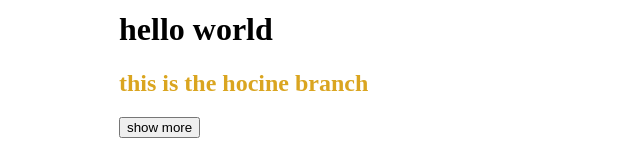
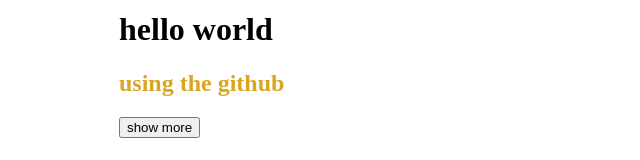
Before and after one commit to farhihocine/myproject, a plain HTML site: page index.html in a window 1280 px wide. Shown: the part 129-289 px from the top of the page, without its empty margins (0-640 px from the left). Drawn offline with Linux system fonts and the light colour scheme.

Commit message:
changing the

```diff
--- a/index.html
+++ b/index.html
@@ -8,7 +8,7 @@
 </head>
 <body>
 <h1>hello world</h1>
-<h2>this is the hocine branch</h2>
+<h2>using the github</h2>
 <button>show more</button>
 <script src="app.js"></script>
 </body>
```
